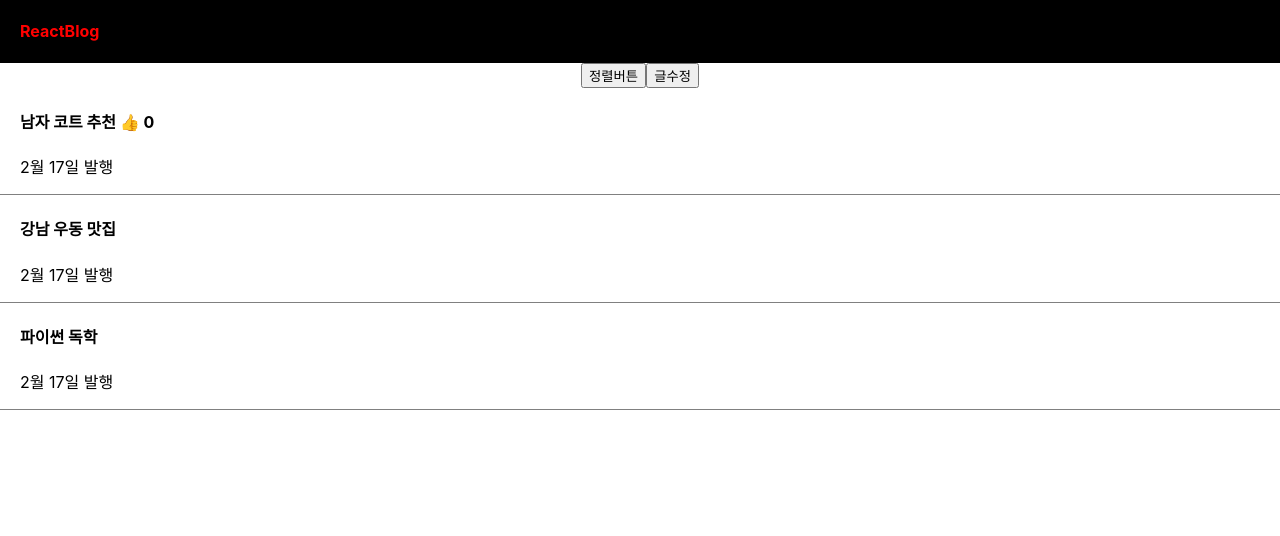
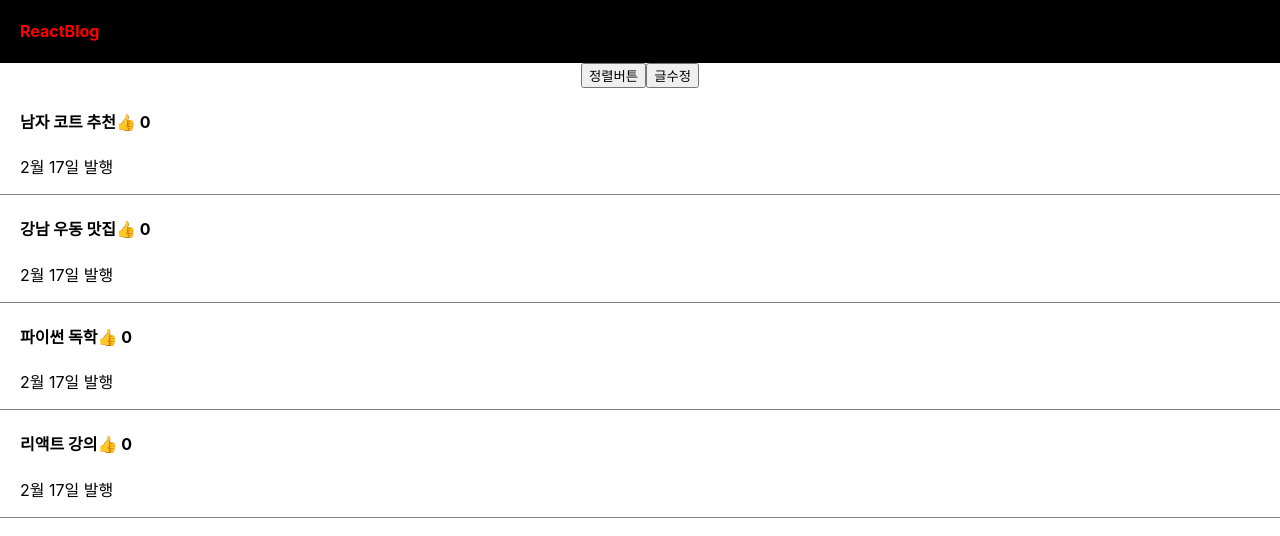
Before and after one commit to SinYusi/ReactBlog, a React (Create React App) app in the folder blog/: page / in a window 1280 px wide. Shown: the top 536 px of the page. Built offline with nearby package versions, Linux system fonts and the light colour scheme.

Commit message:
Lecture 9 +
기존에 있던 데이터 배열 크기만큼 배열 만드는 방법 배우움 + Modal 창 div박스 바로 아래에 띄우기

```diff
--- a/blog/src/App.js
+++ b/blog/src/App.js
@@ -11,10 +11,9 @@ function App() {
   //document.querySelector('h4').innerHTML = post;
 
   let [logo,setLogo] = useState('ReactBlog');
-  let [글제목, 글제목변경] = useState(['남자 코트 추천', '강남 우동 맛집', '파이썬 독학']);
-  let [따봉, 따봉변경] = useState(0);
-  let [modal, setModal] = useState(false);
-
+  let [글제목, 글제목변경] = useState(['남자 코트 추천', '강남 우동 맛집', '파이썬 독학', '리액트 강의']);
+  let [따봉, 따봉변경] = useState(new Array(글제목.length).fill(0));
+  let [modal, setModal] = useState(new Array(글제목.length).fill(false));
   return (
     <div className="App">
 
@@ -27,13 +26,14 @@ function App() {
         copy.sort();
         글제목변경(copy)
       }}>정렬버튼</button>
+
       <button onClick={()=>{
         let copy=[...글제목];
         copy[0]='여자 코트 추천'
         글제목변경(copy);
       }}>글수정</button>
 
-      <div className="list">
+      {/* <div className="list">
         <h4>{글제목[0]} <span onClick = {() => { 따봉변경(따봉+1)}}>👍</span> { 따봉 } </h4>
         <p>2월 17일 발행</p>
       </div>
@@ -46,10 +46,33 @@ function App() {
           setModal(!modal)
         }}>{글제목[2]}</h4>
         <p>2월 17일 발행</p>
-      </div>
+      </div> */}
 
       {
-        modal == true ? <Modal/> : null
+        글제목.map(function(a, i){
+          return(
+            <div className="list" key={i}>
+
+              <h4 onClick={()=>{
+                let modalCopy = [...modal];
+                modalCopy[i] == false ? modalCopy[i] = true : modalCopy[i] = false
+                setModal(modalCopy);
+              }}>{글제목[i]}
+                <span onClick = {() => {
+                  let copy = [...따봉];
+                  copy[i] = copy[i]+1;
+                  따봉변경(copy)
+                }}>👍</span> { 따봉[i] }
+              </h4>
+
+              <p>2월 17일 발행</p>
+              {
+                modal[i] == true ? <Modal/> : null
+              }
+
+            </div>
+          )
+        })
       }
 
     </div>
```
